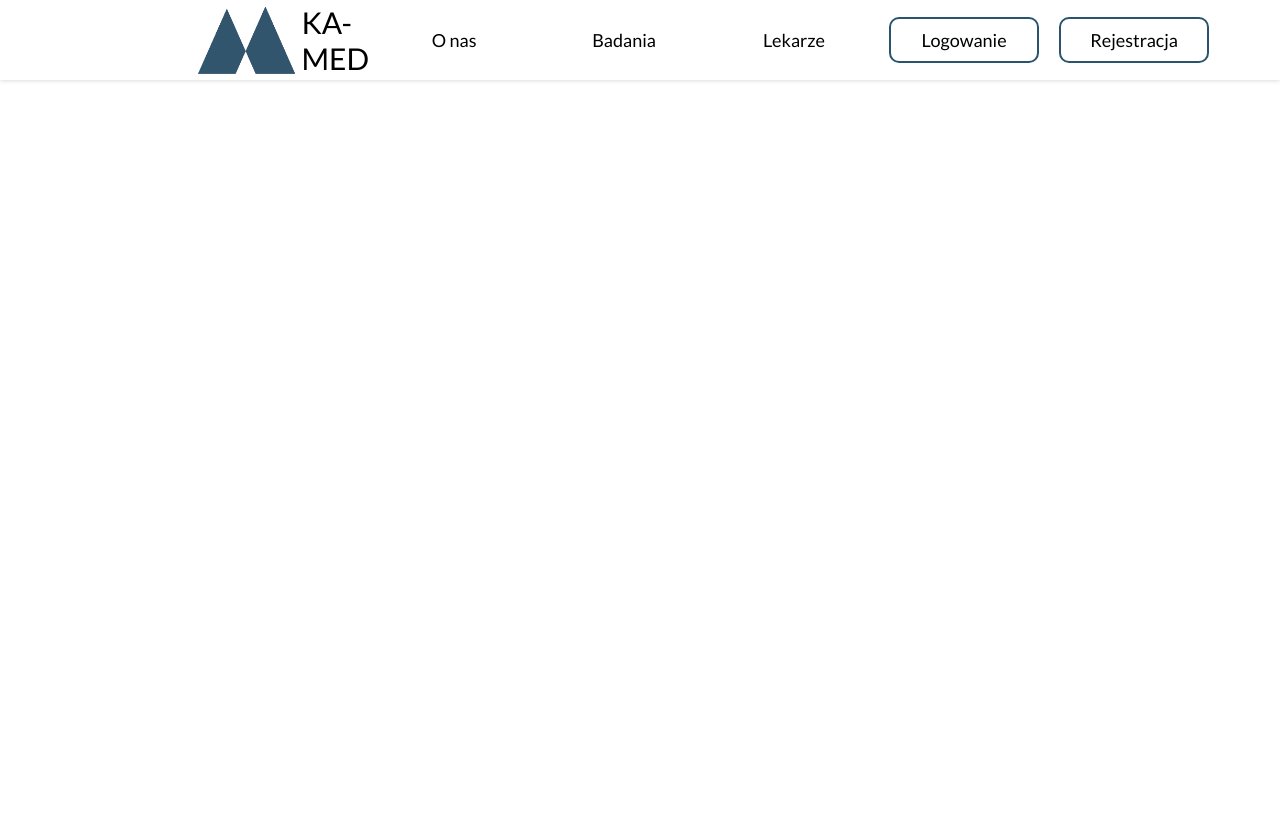
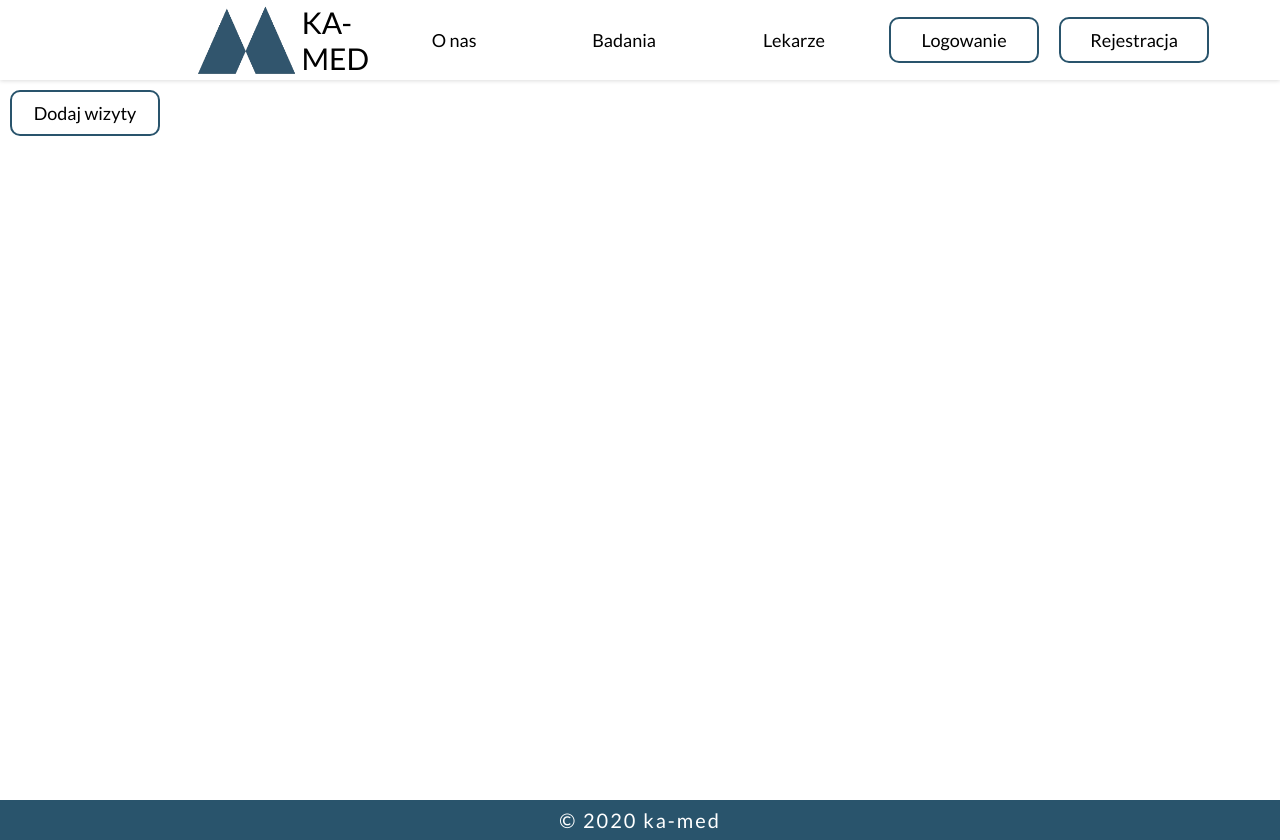
Before and after one commit to strakkamil/praca-frontend, a React (Create React App) app: page /doctor in a window 1280 px wide. Before the commit the page ends 800 px from the top, so only its background shows below. Built offline with nearby package versions, Linux system fonts and the light colour scheme; no server answers.

Commit message:
add visit logic and fix edit doctor view

```diff
--- a/src/components/App.js
+++ b/src/components/App.js
@@ -12,6 +12,7 @@ import { BrowserRouter as Router, Route } from 'react-router-dom'
 import RegisterDoctor from '../pages/registerDoctors'
 import DoctorEditPage from '../pages/doctorEditPage'
 import MainDoctors from '../components/mainDoctors'
+import DoctorPanel from '../components/doctorPanel'
 
 
 class App extends Component {
@@ -152,7 +153,9 @@ class App extends Component {
       password: '',
       isAccess: false,
       role: '',
-      id: ''
+      id: '',
+      isDoctor: false,
+      isReceptionist: false
     })
   }
 
@@ -174,7 +177,13 @@ class App extends Component {
     const { isModalOpen } = this.state
     return (
       <Router>
-        <Nav openModalFn={this.openModal} handleLogout={this.handleLogout} isAccess={this.state.isAccess} role={this.state.role} />
+        <Nav
+          openModalFn={this.openModal}
+          handleLogout={this.handleLogout}
+          isAccess={this.state.isAccess}
+          role={this.state.role}
+          isDoctor={this.state.isDoctor}
+        />
         {isModalOpen && <LoginPage
           closeModalFn={this.closeModal}
           closeClass={this.state.closeModalClass}
@@ -194,7 +203,8 @@ class App extends Component {
         <Route path='/doctors/register' component={() => <RegisterDoctor getDoctors={this.getDoctors} />} />
         <Route path='/register' component={RegisterPage} />
         <Route path='/edit' component={() => <EditPage id={this.state.id} role={this.state.role} />} />
-        <Route path='/doctors/edit' component={() => <DoctorEditPage id={this.state.doctorId} />} />
+        <Route path='/doctors/edit' component={() => <DoctorEditPage id={this.state.id} />} />
+        <Route path='/doctor' exact component={DoctorPanel} />
         <Footer />
       </Router>
     )
--- a/src/components/Nav.js
+++ b/src/components/Nav.js
@@ -16,7 +16,7 @@ const Nav = props => {
       return (
         <>
           <li><NavLink to="/" onClick={props.handleLogout}>Wyloguj</NavLink></li>
-          <li><NavLink to="/edit">Moje dane</NavLink></li>
+          {props.isDoctor ? <li><NavLink to="/doctors/edit">Moje dane</NavLink></li> : <li><NavLink to="/edit">Moje dane</NavLink></li>}
         </>
       )
     }
@@ -27,7 +27,7 @@ const Nav = props => {
       <ul>
         <li><NavLink to="/about">O nas</NavLink></li>
         <li><NavLink to="/tests">Badania</NavLink></li>
-        <li><NavLink to="/doctors">Lekarze</NavLink></li>
+        {props.isDoctor ? <li><NavLink to="/doctor">Lekarze</NavLink></li> : <li><NavLink to="/doctors">Lekarze</NavLink></li>}
         {check()}
       </ul>
     </nav>
--- /dev/null
+++ b/src/components/doctorPanel.js
@@ -0,0 +1,16 @@
+import React from 'react'
+import '../styles/doctorPanel.css'
+import { Link } from 'react-router-dom'
+
+const doctorPanel = (props) => {
+  return (
+    <div className="doctor-panel">
+      <div>
+        <Link to='/visits/add'>Dodaj wizyty</Link>
+      </div>
+      <div></div>
+    </div>
+  )
+}
+
+export default doctorPanel
--- a/src/pages/doctorEditPage.js
+++ b/src/pages/doctorEditPage.js
@@ -156,7 +156,7 @@ class editPage extends Component {
               </div>
               <div className="button">
                 <button onClick={this.onSubmit}>Edytuj dane</button>
-                <Link to='/doctors'>Powrót</Link>
+                <Link to='/doctor'>Powrót</Link>
               </div>
             </div>
           </form>
--- /dev/null
+++ b/src/styles/doctorPanel.css
@@ -0,0 +1,14 @@
+.doctor-panel{
+  padding-top: 10vh;
+  height: 100vh;
+}
+
+.doctor-panel a{
+  border: 2px solid rgb(41,84,108);
+  border-radius: 10px;
+}
+
+.doctor-panel a:hover{
+  background-color: rgb(41,84,108) ;
+  color: white;
+}
--- a/src/styles/mainDoctors.css
+++ b/src/styles/mainDoctors.css
@@ -1,5 +1,5 @@
 .doctors-main{
-  height: 40vh;
+  min-height: 40vh;
   display: flex;
   justify-content: space-evenly;
   align-items: center;
```
